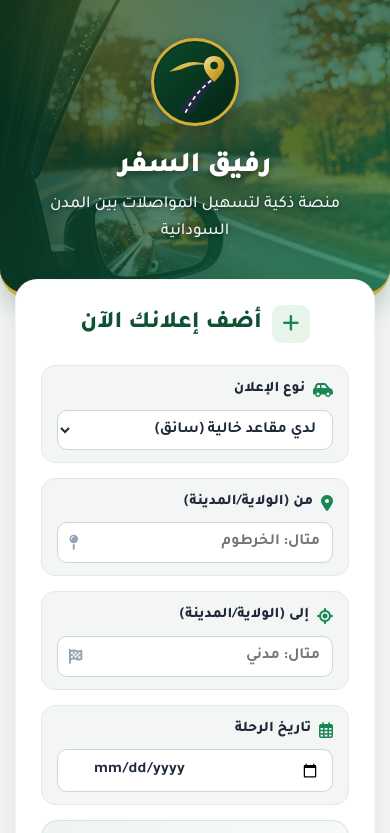
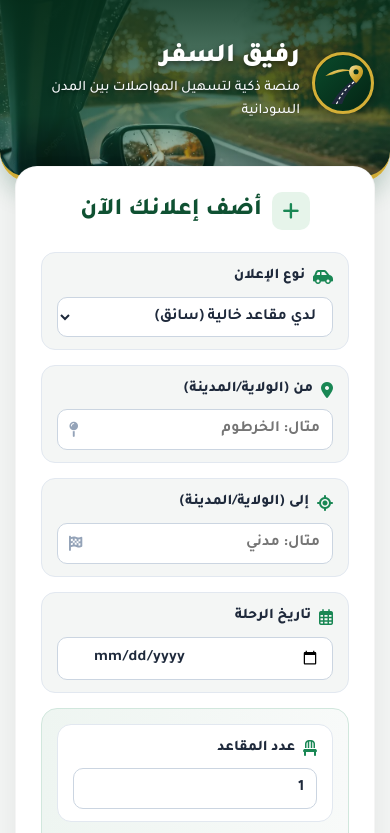
Before and after one commit to digital-craft-dev/Rafig-Elsafar, a plain HTML site: page index.html in a window 390 px wide. Shown: the top 833 px of the page. Drawn offline with Linux system fonts and the light colour scheme; no server answers.

Commit message:
Update index.html

```diff
--- a/index.html
+++ b/index.html
@@ -34,15 +34,18 @@
       padding-bottom: 60px;
     }
 
-    /* الهيدر العلوي المقوس مع صورة logo.png في كامل المساحة الخضراء */
+    /* الهيدر العلوي: ارتفاع مضغوط (180px - 220px)، خلفية صورة logo.png مع تدرج يتلاشى من اليمين لليسار */
     header {
+      /* مسار صورة الخلفية الجاهز للاستبدال: logo.png */
       background:
-        linear-gradient(135deg, rgba(6, 51, 29, 0.78) 0%, rgba(15, 81, 50, 0.72) 55%, rgba(25, 135, 84, 0.68) 100%),
+        linear-gradient(270deg, rgba(6, 51, 29, 0.88) 0%, rgba(15, 81, 50, 0.65) 48%, rgba(15, 81, 50, 0.14) 100%),
         url("logo.png") center center / cover no-repeat;
       background-color: #0f5132;
+      min-height: 196px;
       color: #fff;
-      padding: 38px 20px 48px;
-      text-align: center;
+      padding: 24px 20px 34px;
+      display: flex;
+      align-items: center;
       border-bottom: 5px solid var(--gold);
       border-bottom-left-radius: 30px;
       border-bottom-right-radius: 30px;
@@ -51,36 +54,25 @@
       overflow: hidden;
     }
 
-    header::before {
-      content: "";
-      position: absolute;
-      top: -50%;
-      left: -10%;
-      width: 300px;
-      height: 300px;
-      background: radial-gradient(circle, rgba(212,175,55,0.2) 0%, transparent 70%);
-      border-radius: 50%;
-      z-index: 1;
-    }
-
     .header-content {
+      width: 100%;
       max-width: 850px;
       margin: 0 auto;
       display: flex;
       align-items: center;
-      justify-content: center;
-      gap: 18px;
+      justify-content: flex-start;
+      gap: 16px;
       position: relative;
       z-index: 2;
     }
 
     .logo-svg-wrap {
-      width: 88px;
-      height: 88px;
+      width: 74px;
+      height: 74px;
       border-radius: 50%;
       border: 3px solid var(--gold);
       background: #06331d;
-      box-shadow: 0 6px 18px rgba(0, 0, 0, 0.35);
+      box-shadow: 0 6px 16px rgba(0, 0, 0, 0.35);
       display: flex;
       align-items: center;
       justify-content: center;
@@ -93,22 +85,23 @@
     }
 
     header h1 {
-      font-size: 2.3rem;
+      font-size: 2rem;
       font-weight: 900;
-      margin-bottom: 2px;
-      text-shadow: 0 2px 6px rgba(0,0,0,0.45);
+      line-height: 1.2;
+      margin-bottom: 4px;
+      text-shadow: 0 2px 6px rgba(0, 0, 0, 0.55);
     }
 
     header p {
-      font-size: 1.05rem;
-      color: #f1f5f9;
+      font-size: 0.98rem;
+      color: #f8fafc;
       font-weight: 500;
-      text-shadow: 0 1px 4px rgba(0,0,0,0.45);
+      text-shadow: 0 1px 4px rgba(0, 0, 0, 0.55);
     }
 
     main {
       max-width: 850px;
-      margin: -20px auto 20px;
+      margin: -16px auto 20px;
       padding: 0 15px;
       position: relative;
       z-index: 3;
@@ -514,9 +507,18 @@
     #toast.error   { background: #991b1b; border-color: #fca5a5; }
 
     @media (max-width: 600px) {
-      header h1 { font-size: 1.8rem; }
-      .header-content { flex-direction: column; text-align: center; }
-      .header-text { text-align: center; }
+      header {
+        min-height: 182px;
+        padding: 20px 16px 32px;
+        background:
+          linear-gradient(180deg, rgba(6, 51, 29, 0.86) 0%, rgba(15, 81, 50, 0.62) 65%, rgba(15, 81, 50, 0.22) 100%),
+          url("logo.png") center center / cover no-repeat;
+      }
+      header h1 { font-size: 1.65rem; }
+      header p { font-size: 0.9rem; }
+      .logo-svg-wrap { width: 62px; height: 62px; }
+      .header-content { justify-content: flex-start; gap: 12px; }
+      .header-text { text-align: right; }
       .route-title { font-size: 1.15rem; }
       .card-body-grid { flex-direction: column; align-items: stretch; padding-left: 0; }
       .card-map-graphic { width: 90px; height: 70px; align-self: flex-end; }
@@ -526,11 +528,12 @@
 </head>
 <body>
 
+  <!-- الهيدر العلوي: صورة الخلفية المؤقتة/الجاهزة للاستبدال هي logo.png -->
   <header>
     <div class="header-content">
-      <!-- شعار رفيق السفر مدمج (SVG) -->
+      <!-- شعار رفيق السفر مدمج (SVG) في الجانب الأيمن -->
       <div class="logo-svg-wrap" title="شعار رفيق السفر">
-        <svg viewBox="0 0 120 120" width="84" height="84" xmlns="http://www.w3.org/2000/svg">
+        <svg viewBox="0 0 120 120" width="68" height="68" xmlns="http://www.w3.org/2000/svg">
           <defs>
             <linearGradient id="bgGrad" x1="0" y1="0" x2="1" y2="1">
               <stop offset="0%" stop-color="#0a4a2b"/>
```
